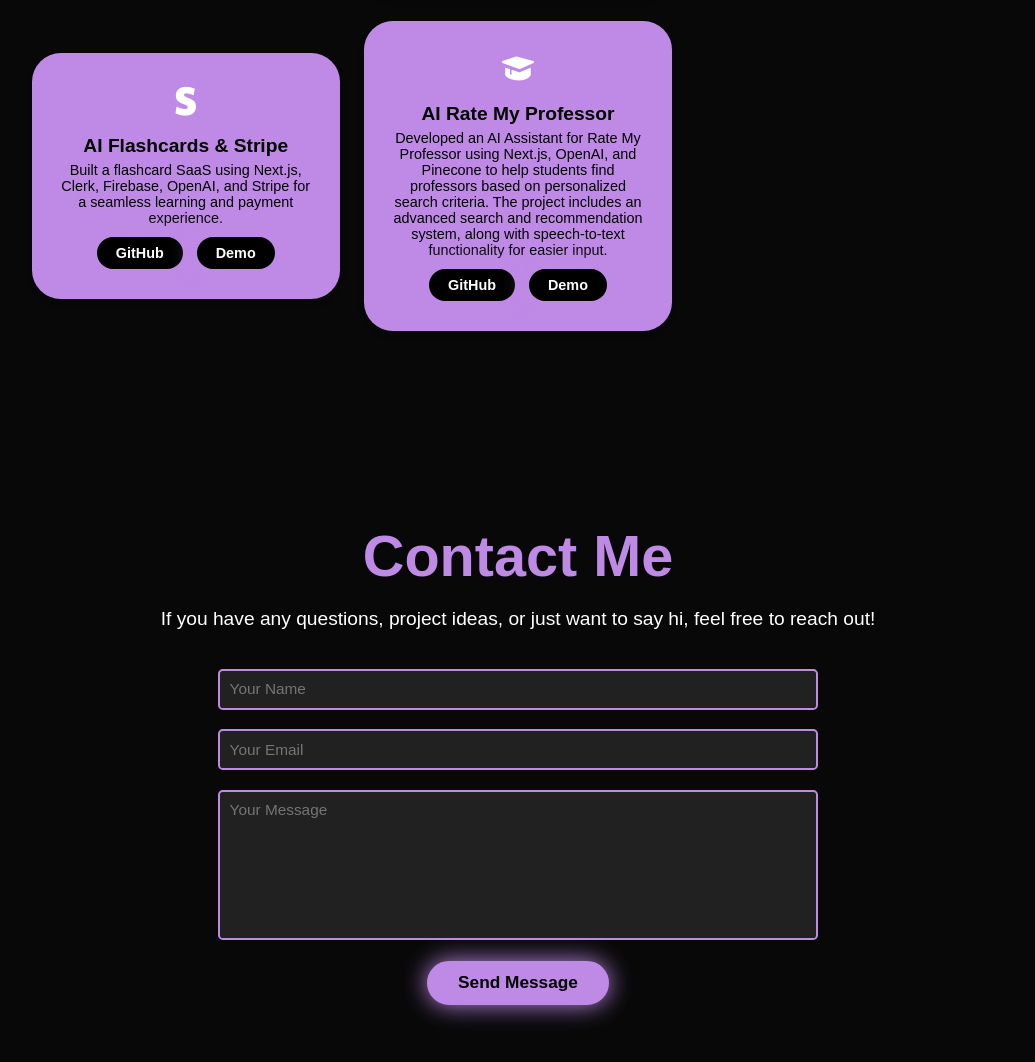
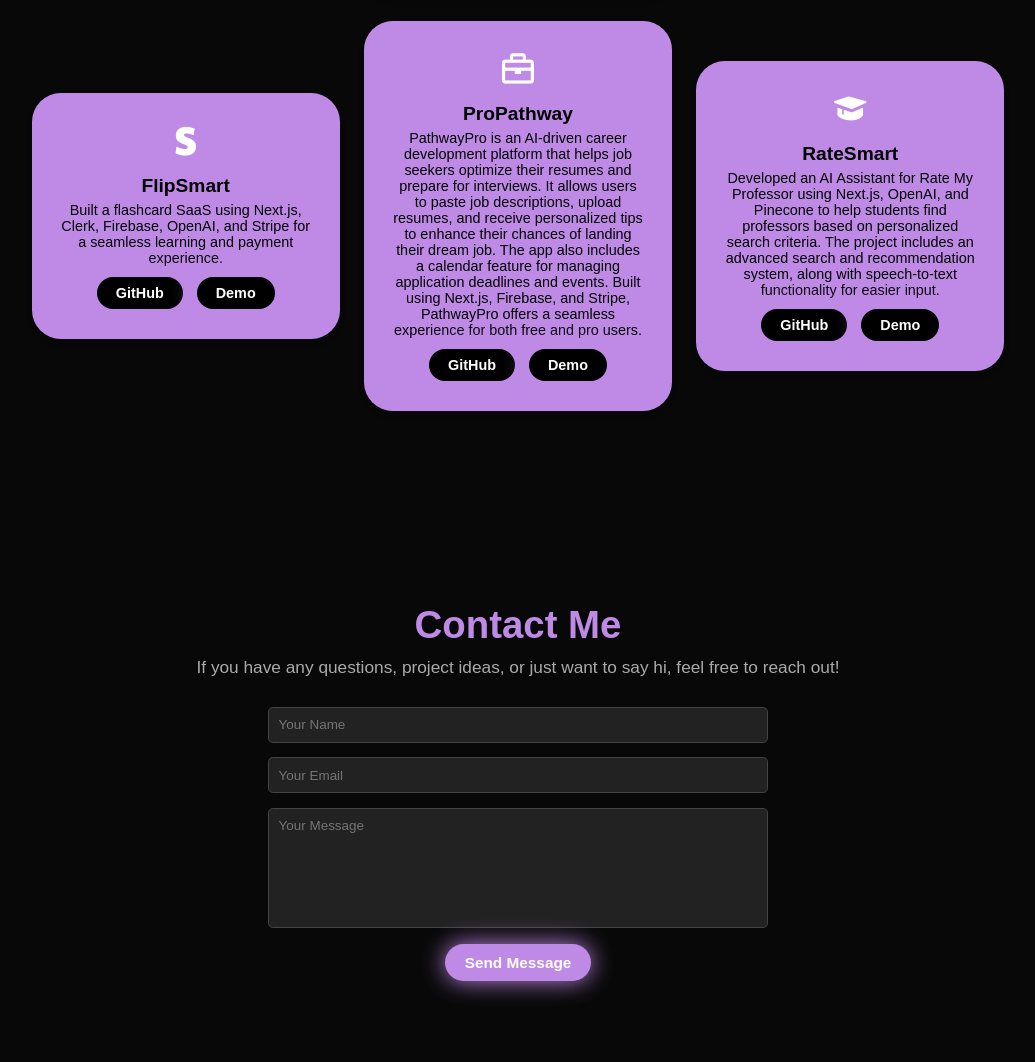
Before and after one commit to malika2470/Headstarter-Portfolio, a plain HTML site: page index.html in a window 1280 px wide. Shown: the part 2500-3562 px from the top of the page, without its empty margins (122-1157 px from the left). Drawn offline with nearby package versions, Linux system fonts and the light colour scheme.

Commit message:
added new projects. fixed some UI.

```diff
--- a/index.html
+++ b/index.html
@@ -200,7 +200,7 @@
         <div class="project-box">
           <div class="project-info">
             <i class="bx bxl-stripe"></i>
-            <h4>AI Flashcards & Stripe</h4>
+            <h4>FlipSmart</h4>
             <p>
               Built a flashcard SaaS using Next.js, Clerk, Firebase, OpenAI,
               and Stripe for a seamless learning and payment experience.
@@ -215,8 +215,23 @@
 
         <div class="project-box">
           <div class="project-info">
+            <i class="bx bx-briefcase"></i>
+            <h4>ProPathway</h4>
+            <p>
+              PathwayPro is an AI-driven career development platform that helps job seekers optimize their resumes and prepare for interviews. It allows users to paste job descriptions, upload resumes, and receive personalized tips to enhance their chances of landing their dream job. The app also includes a calendar feature for managing application deadlines and events. Built using Next.js, Firebase, and Stripe, PathwayPro offers a seamless experience for both free and pro users.
+            </p>
+            <div class="project-links">
+                <a href="https://github.com/dulanipali/pathwaypro" class="btn github-btn" target="_blank">GitHub</a>
+                <a href="https://www.youtube.com/watch?v=m6t9-zzFQ5A&t=265s" class="btn github-btn" target="_blank">Demo</a>
+              </div>
+
+          </div>
+        </div>
+
+        <div class="project-box">
+          <div class="project-info">
             <i class="bx bxs-graduation"></i>
-            <h4>AI Rate My Professor</h4>
+            <h4>RateSmart</h4>
             <p>
               Developed an AI Assistant for Rate My Professor using Next.js,
               OpenAI, and Pinecone to help students find professors based on
@@ -247,6 +262,8 @@
       </div>
   </section>
 
+
+
     <script src="script.js"></script>
   </body>
 </html>
--- a/style.css
+++ b/style.css
@@ -314,18 +314,19 @@ section{
 }
 
 .contact h2 {
-    font-size: 6rem;
-    color: var(--main-color);
-    margin-bottom: 2rem;
+    font-size: 4rem;
+    color: var(--main-color); /* Adjust this to a more neutral color if too bright */
+    margin-bottom: 1rem;
 }
 
 .contact p {
-    font-size: 2rem;
-    margin-bottom: 4rem;
+    font-size: 1.8rem;
+    margin-bottom: 3rem;
+    color: #aaa; /* Lighter color for less emphasis */
 }
 
 .contact-form form {
-    max-width: 600px;
+    max-width: 500px;
     margin: auto;
 }
 
@@ -334,31 +335,30 @@ section{
 .contact-form textarea {
     width: 100%;
     padding: 1rem;
-    margin-bottom: 2rem;
+    margin-bottom: 1.5rem;
     border-radius: 0.5rem;
-    background: rgba(255, 255, 255, 0.1);
-    border: 2px solid var(--main-color);
+    background: #222; /* Subtle background color */
+    border: 1px solid #444; /* Less contrast for a simpler look */
     color: var(--text-color);
-    font-size: 1.6rem;
+    font-size: 1.4rem;
 }
 
 .contact-form textarea {
-    height: 150px;
+    height: 120px;
     resize: none; /* Prevent resizing of the textarea */
 }
 
 .contact-form button {
     cursor: pointer;
-    background: var(--main-color);
-    color: black;
-    font-size: 1.8rem;
-    padding: 1rem 3rem;
-    border-radius: 3rem;
-    transition: background 0.3s, transform 0.3s;
+    background: var(--main-color); /* Use a less intense shade of pink */
+    color: #fff;
+    font-size: 1.6rem;
+    padding: 1rem 2rem;
+    border-radius: 2rem;
+    border: none;
+    transition: background 0.3s;
 }
 
 .contact-form button:hover {
-    background: var(--text-color);
-    color: var(--main-color);
-    transform: translateY(-3px);
+    background: #9a67ea; /* Slightly darker shade on hover */
 }
```
Also changed, not shown: 1 other file. Lines whose indentation alone changed are shown as unchanged.
